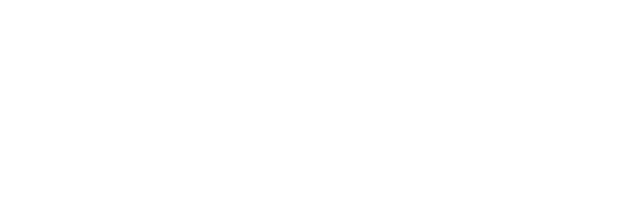
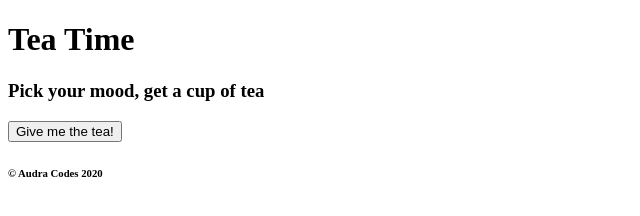
Before and after one commit to audracodes/audra-turuta-beyond-bootcamp, a plain HTML site: page index.html in a window 1280 px wide. Shown: the whole page, without its empty margins (0-640 px from the left). Drawn offline with Linux system fonts and the light colour scheme.

Commit message:
skeleton layout

```diff
--- a/index.html
+++ b/index.html
@@ -7,6 +7,27 @@
     <title>Tea Time</title>
 </head>
 <body>
+    <header>
+        <h1>Tea Time</h1>
+        <h3>Pick your mood, get a cup of tea</h3>
+    </header>
 
+    <main>
+        <div class="quiz">
+
+        </div>
+
+        <div class="button-div">
+            <button id="submit">Give me the tea!</button>
+        </div>
+
+        <div class="results">
+
+        </div>
+    </main>
+
+    <footer>
+        <h6>&copy; Audra Codes 2020</h6>
+    </footer>
 </body>
 </html>
```
Also changed, not shown: scripts.js (added).
